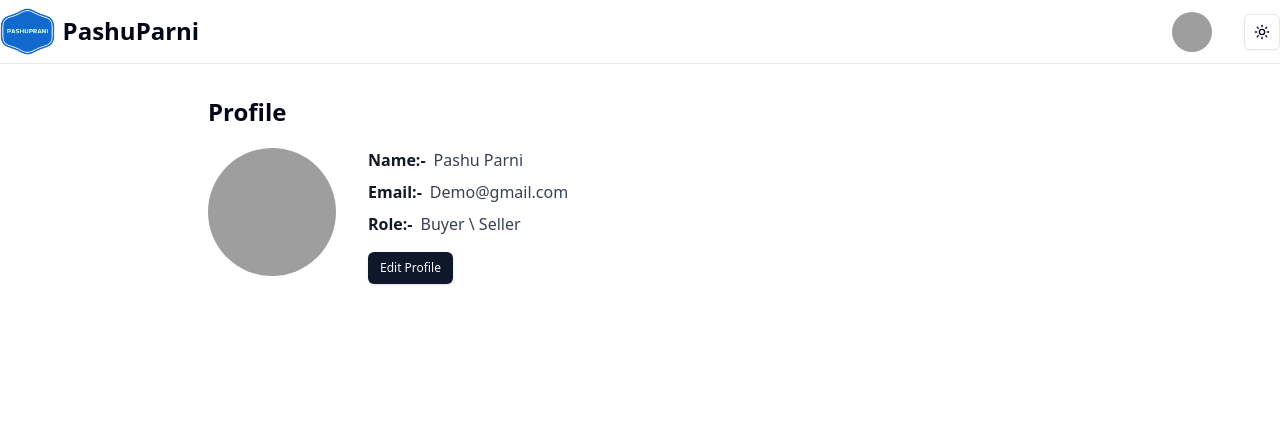
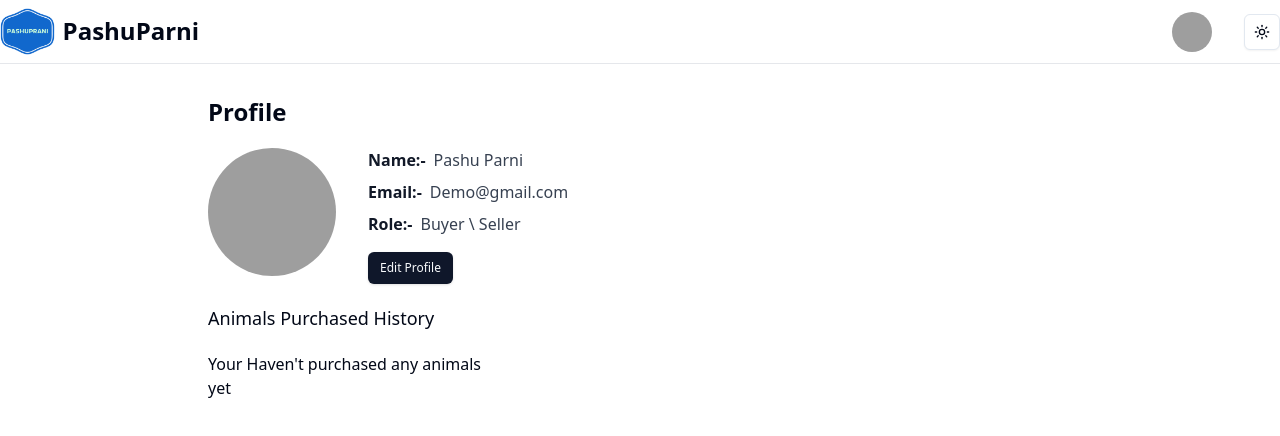
Before and after one commit to NRCN-LMS/lms-frontend, a React (Vite) app: page /profile in a window 1280 px wide. Shown: the top 436 px of the page. Built offline with nearby package versions, Linux system fonts and the light colour scheme; grey boxes are pictures that could not be loaded.

Commit message:
profile animal list updated

```diff
--- a/src/pages/formar/Profile.jsx
+++ b/src/pages/formar/Profile.jsx
@@ -15,9 +15,12 @@ import { Label } from "@/components/ui/label";
 import { Input } from "@/components/ui/input";
 import { Loader2 } from "lucide-react";
 
+import AnimalsList from "./AnimalsList";
+
 const Profile = () => {
 
     const isLoading = true;
+    const purchased_animals=[]
   return (
     <div className="max-w-4xl mx-auto my-24 px-4">
       <h1 className="font-bold text-2xl text-center md:text-left">Profile</h1>
@@ -81,7 +84,6 @@ const Profile = () => {
                   <Input type="file" accept="image/*" className="col-span-3" />
                 </div>
 
-
               </div>
               <DialogFooter>
           <Button disabled={isLoading}>{
@@ -103,6 +105,19 @@ const Profile = () => {
           </Dialog>
         </div>
       </div>
+      <div>
+        <h1 className="font-medium text-lg">Animals Purchased History</h1>
+        <div className="grid grid-cols-1 sd:grid-cols-2 md:grid-cols-3 gap-4 my-5">
+        {
+           purchased_animals.length === 0 ?
+            <h1> Your Haven't purchased any animals yet</h1>
+            :(
+            purchased_animals.map((animal,index)=><AnimalsList key={index}/>)
+           )
+        }
+
+        </div>
+      </div>
     </div>
   );
 };
```
